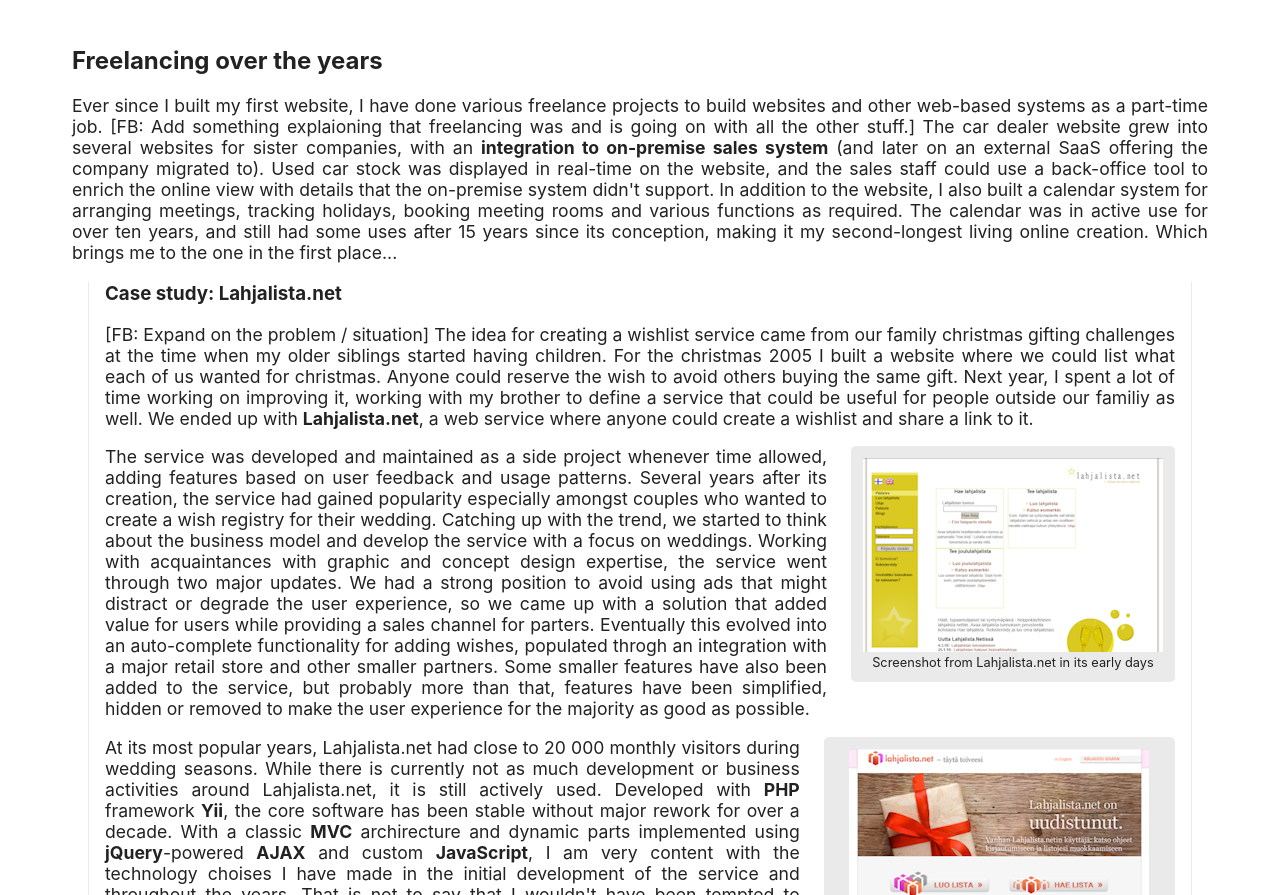
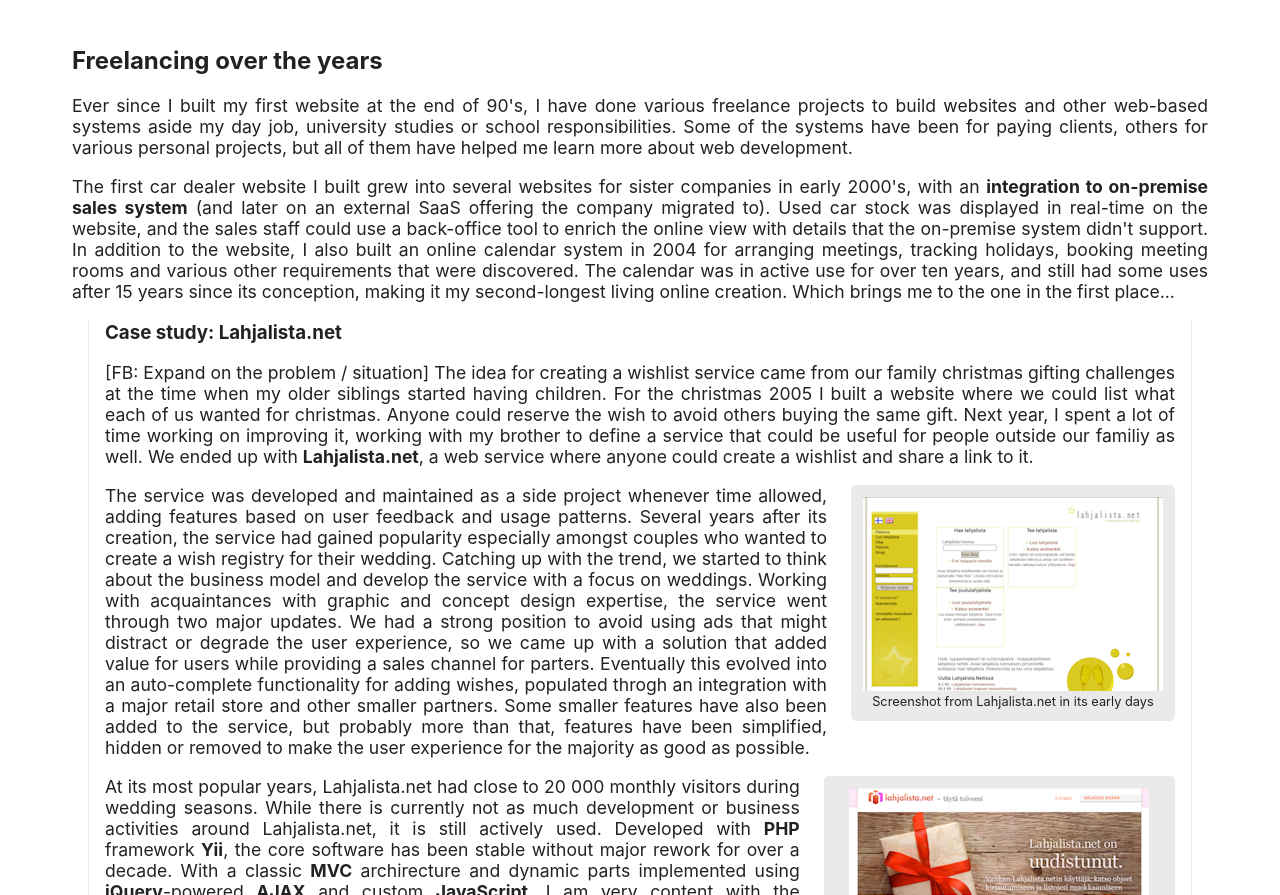
Before and after one commit to vuorinem/mikko.vuorinen.info, a Next.js app: page /history in a window 1280 px wide. Shown: the part 4131-5026 px from the top of the page. Built offline with nearby package versions, Linux system fonts and the light colour scheme; a web font is replaced by a local one.

Commit message:
Add description about freelancing in history page

```diff
--- a/app/history/page.tsx
+++ b/app/history/page.tsx
@@ -133,7 +133,10 @@ export default function History() {
             <section>
                 <h2>Freelancing over the years</h2>
                 <p>
-                    Ever since I built my first website, I have done various freelance projects to build websites and other web-based systems as a part-time job. [FB: Add something explaioning that freelancing was and is going on with all the other stuff.] The car dealer website grew into several websites for sister companies, with an <b>integration to on-premise sales system</b> (and later on an external SaaS offering the company migrated to). Used car stock was displayed in real-time on the website, and the sales staff could use a back-office tool to enrich the online view with details that the on-premise system didn&apos;t support. In addition to the website, I also built a calendar system for arranging meetings, tracking holidays, booking meeting rooms and various functions as required. The calendar was in active use for over ten years, and still had some uses after 15 years since its conception, making it my second-longest living online creation. Which brings me to the one in the first place...
+                    Ever since I built my first website at the end of 90&apos;s, I have done various freelance projects to build websites and other web-based systems aside my day job, university studies or school responsibilities. Some of the systems have been for paying clients, others for various personal projects, but all of them have helped me learn more about web development.
+                </p>
+                <p>
+                    The first car dealer website I built grew into several websites for sister companies in early 2000&apos;s, with an <b>integration to on-premise sales system</b> (and later on an external SaaS offering the company migrated to). Used car stock was displayed in real-time on the website, and the sales staff could use a back-office tool to enrich the online view with details that the on-premise system didn&apos;t support. In addition to the website, I also built an online calendar system in 2004 for arranging meetings, tracking holidays, booking meeting rooms and various other requirements that were discovered. The calendar was in active use for over ten years, and still had some uses after 15 years since its conception, making it my second-longest living online creation. Which brings me to the one in the first place...
                 </p>
             </section>
 
```
